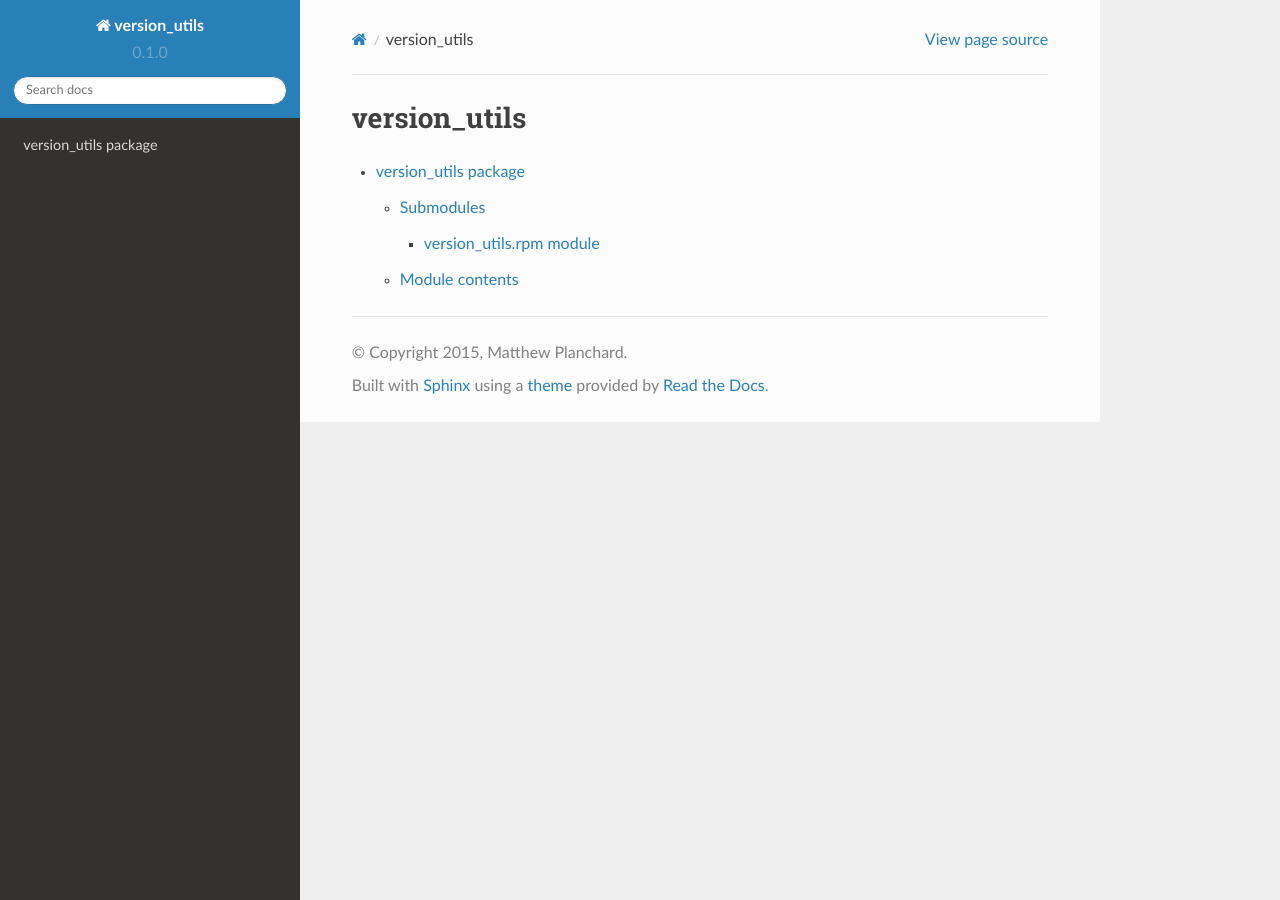
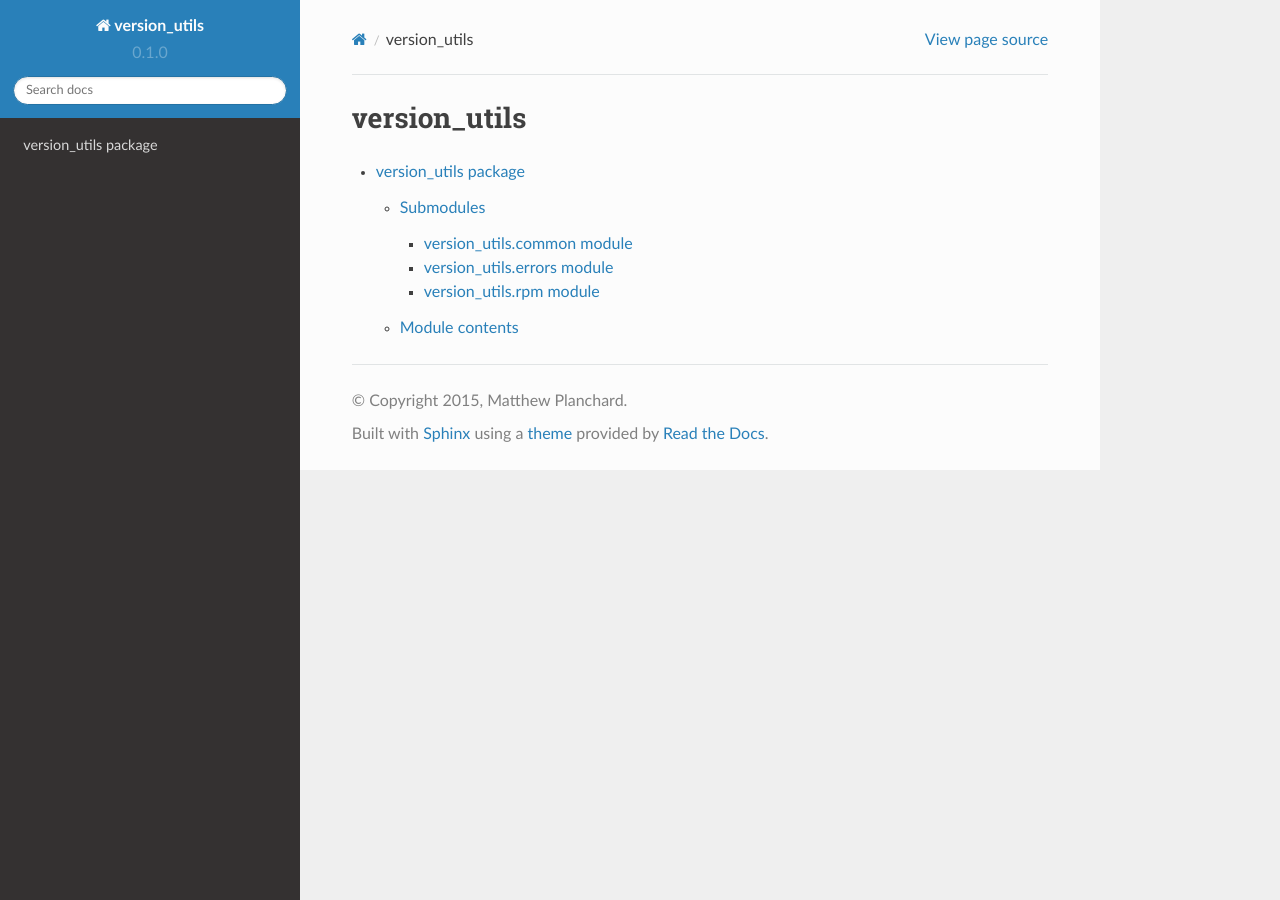
Before and after one commit to ihiji/version_utils, a Sphinx documentation site: the page built from docs/modules.rst, in a window 1280 px wide. Built offline with Sphinx 7.4.7 and the Read the Docs theme 2.0.0, drawn with Linux system fonts in a browser that asks for light colours.

Commit message:
APPL-73 - updated docs

```diff
--- /dev/null
+++ b/docs/version_utils.common.rst
@@ -0,0 +1,7 @@
+version_utils.common module
+===========================
+
+.. automodule:: version_utils.common
+    :members:
+    :undoc-members:
+    :show-inheritance:
--- /dev/null
+++ b/docs/version_utils.errors.rst
@@ -0,0 +1,7 @@
+version_utils.errors module
+===========================
+
+.. automodule:: version_utils.errors
+    :members:
+    :undoc-members:
+    :show-inheritance:
--- a/docs/version_utils.rst
+++ b/docs/version_utils.rst
@@ -6,6 +6,8 @@ Submodules
 
 .. toctree::
 
+   version_utils.common
+   version_utils.errors
    version_utils.rpm
 
 Module contents
```
Also changed, not shown: README.rst (+4 -4 lines), 1 other file.
